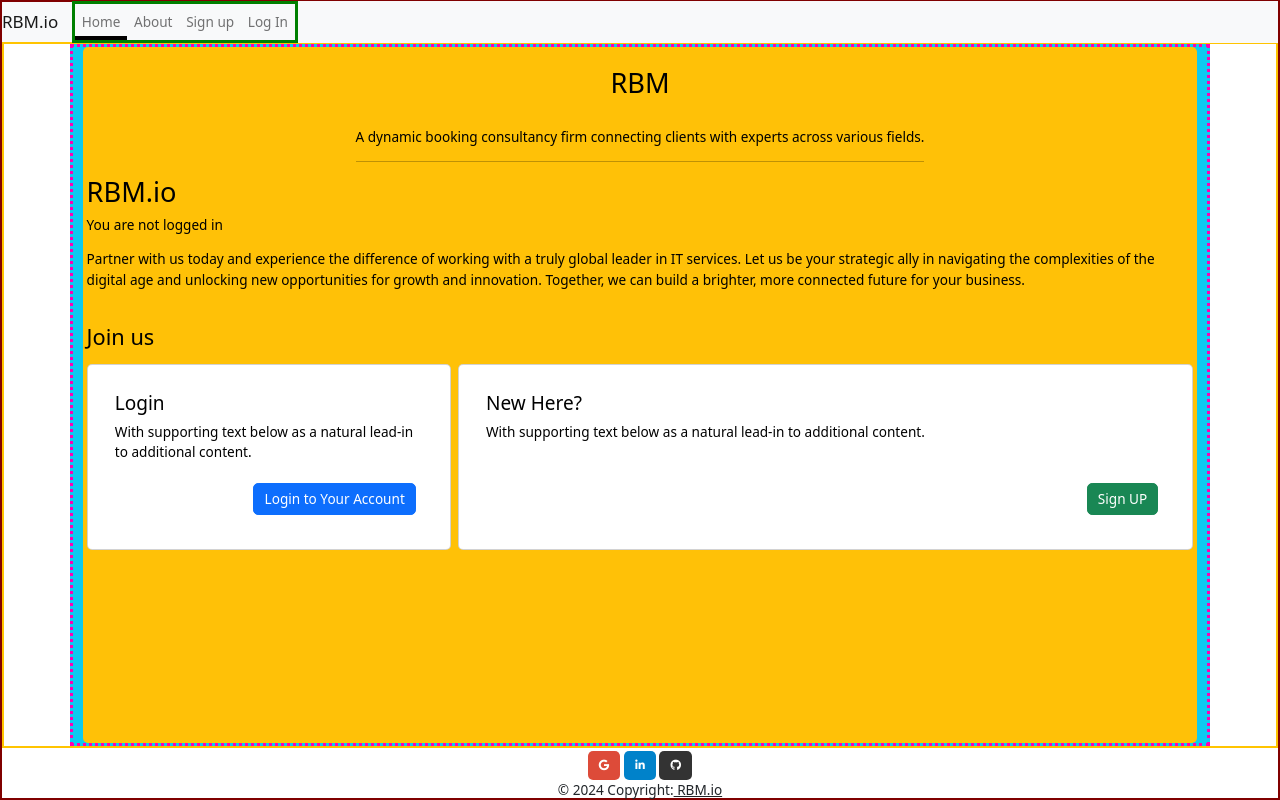
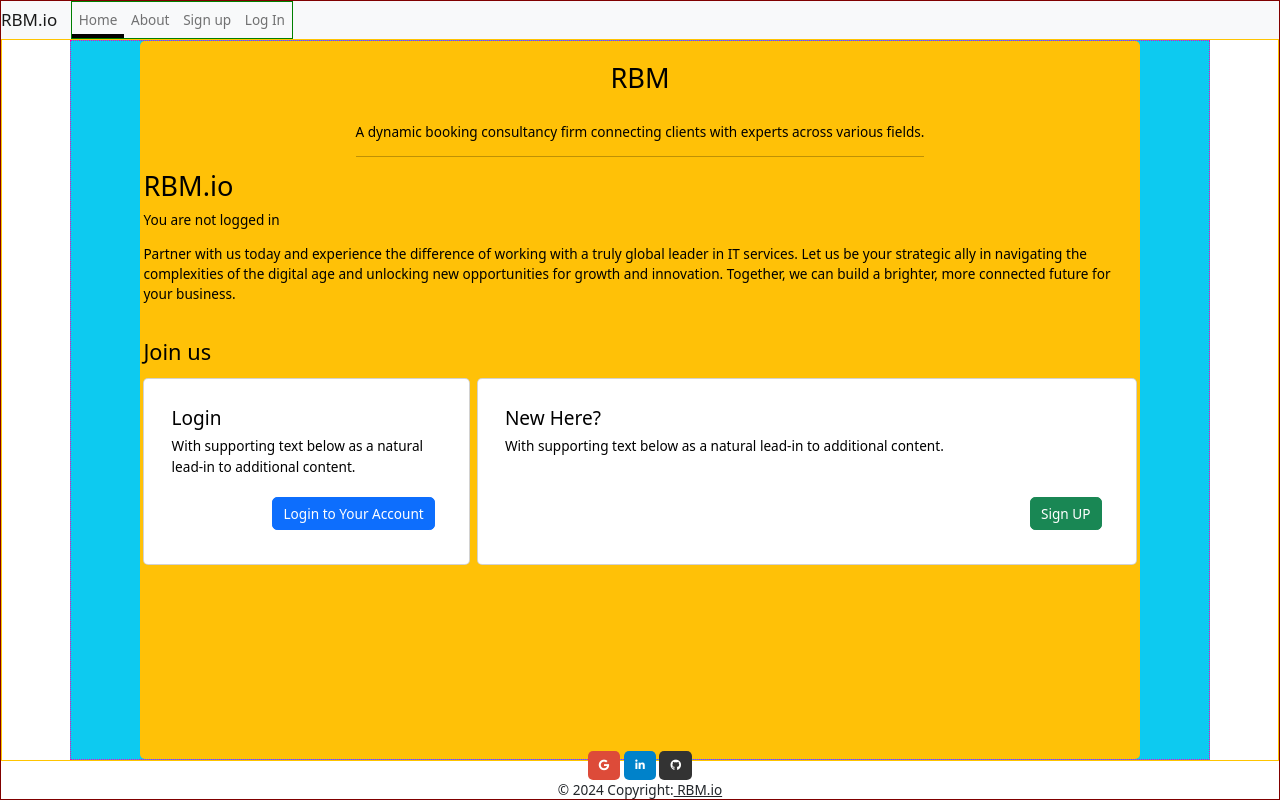
Before and after one commit to Jean7667/RBM_APP, a Django app: page / in a window 1280 px wide. Run offline with Django 5.2, Linux system fonts and the light colour scheme; some libraries are stand-ins or nearby versions.

Commit message:
added style content div

```diff
--- a/static/css/style.css
+++ b/static/css/style.css
@@ -57,7 +57,7 @@ margin-bottom: 55px;
 display: flex;
 flex-direction: column;
 padding: 0px; /* content not hidden by footer */
-border: solid rgb(128, 0, 0) 2px;
+border: solid rgb(128, 0, 0) 1px;
 }
 
 
@@ -69,11 +69,26 @@ overflow:none;
 margin-top: 0px;
 margin-bottom:50px ;
 padding: 0px;
-border: solid rgb(255, 196, 0) 2px; /*  visual guide  */
+border: solid rgb(255, 196, 0) 1px; /*  visual guide  */
 flex: 1;
 display: flex;
 flex-direction: column;
 }
+
+.content-div {
+  width: calc(99% - 2rem); /* Force to be center */
+  max-width: 1000px; /* allow small margin and to center the div */
+  margin-left: auto;
+  margin-right: auto;
+  flex: 1; /* div to expand and fill the available vertical space within its flex container*/
+}
+
+.container-xl {
+  display: flex;
+  flex-direction: column;
+  min-height: 90vh;
+}
+
 
 /*Background for div inside Main Content    */
 .background-div {
@@ -97,13 +112,13 @@ border: solid red 1px;
 
 /*  visual guide class  */
 .guidemain {
-  border: #ff00b3 3px;
+  border: #ff00b3 1px;
   border-style: dotted;
   }
 
   /*  visual guide class  */
   .guidev {
-    border: solid green 3px;
+    border: solid green 1px;
     }
 
     /*  visual guide class  */
@@ -368,10 +383,10 @@ font-size: 0.8rem;
 .main-content { /* view between navbar and footer */
 
  overflow:none;
- margin-top: 10px;
+ margin-top: 0px;
  margin-bottom:50px ;
  padding: 0px;
- border: solid rgb(255, 196, 0) 0px; /*  visual guide  */
+ border: solid rgb(0, 255, 234) 3px; /*  visual guide  */
  flex: 1;
  display: flex;
  flex-direction: column;
```
